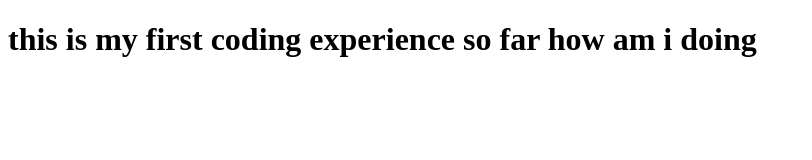
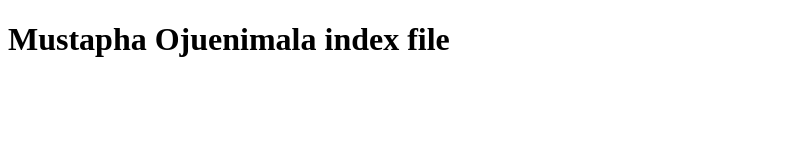
Before and after one commit to drex15/wdd131, a plain HTML site: page index.html in a window 1280 px wide. Shown: the whole page, without its empty margins (0-812 px from the left). Drawn offline with Linux system fonts and the light colour scheme.

Commit message:
new index file

```diff
--- a/index.html
+++ b/index.html
@@ -6,6 +6,6 @@
     <title>WDD 131 </title>
 </head>
 <body>
-    <h1>this is my first coding experience so far how am i doing </h1>
+    <h1>Mustapha Ojuenimala index file </h1>
 </body>
 </html>
```
